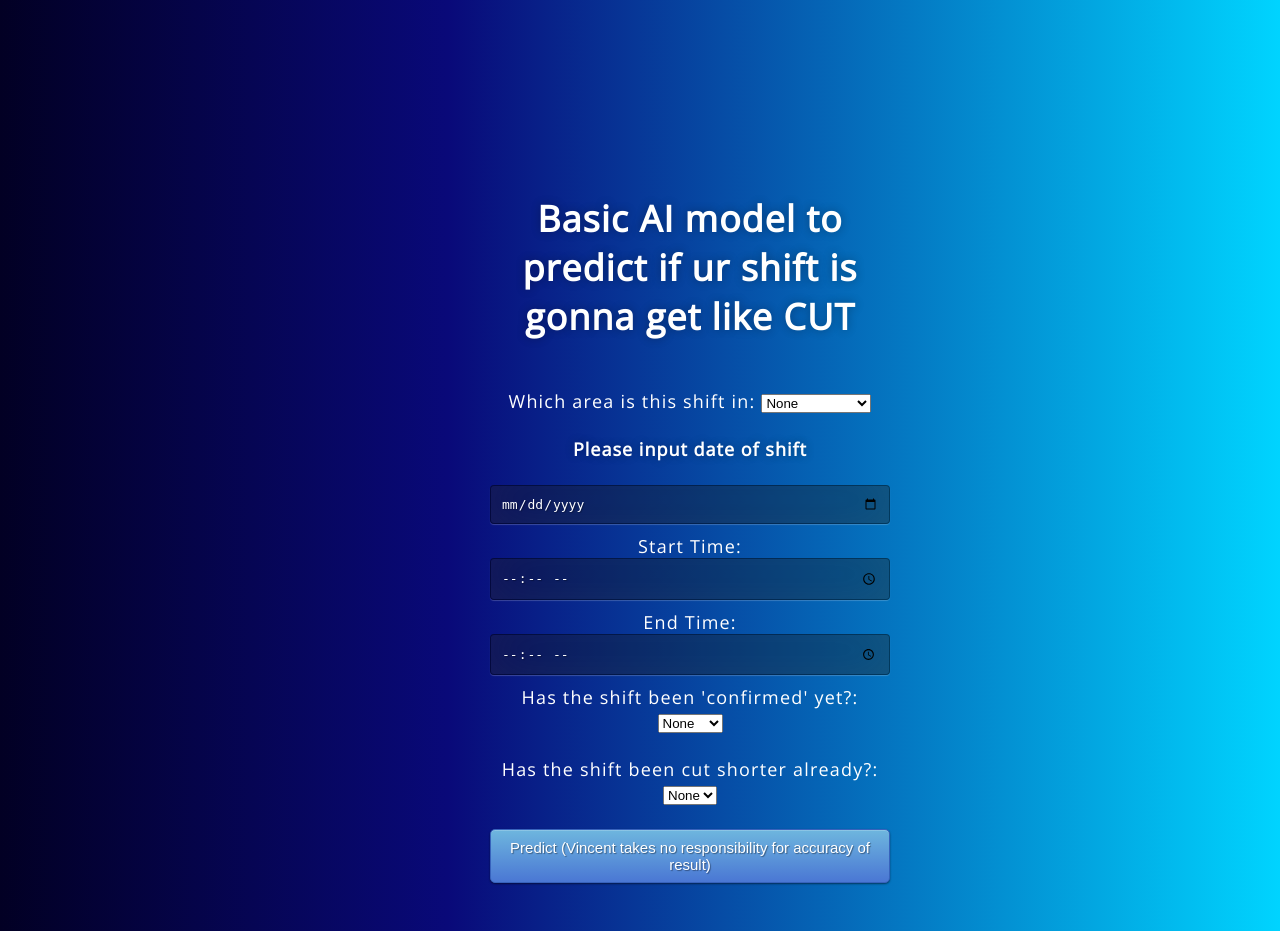
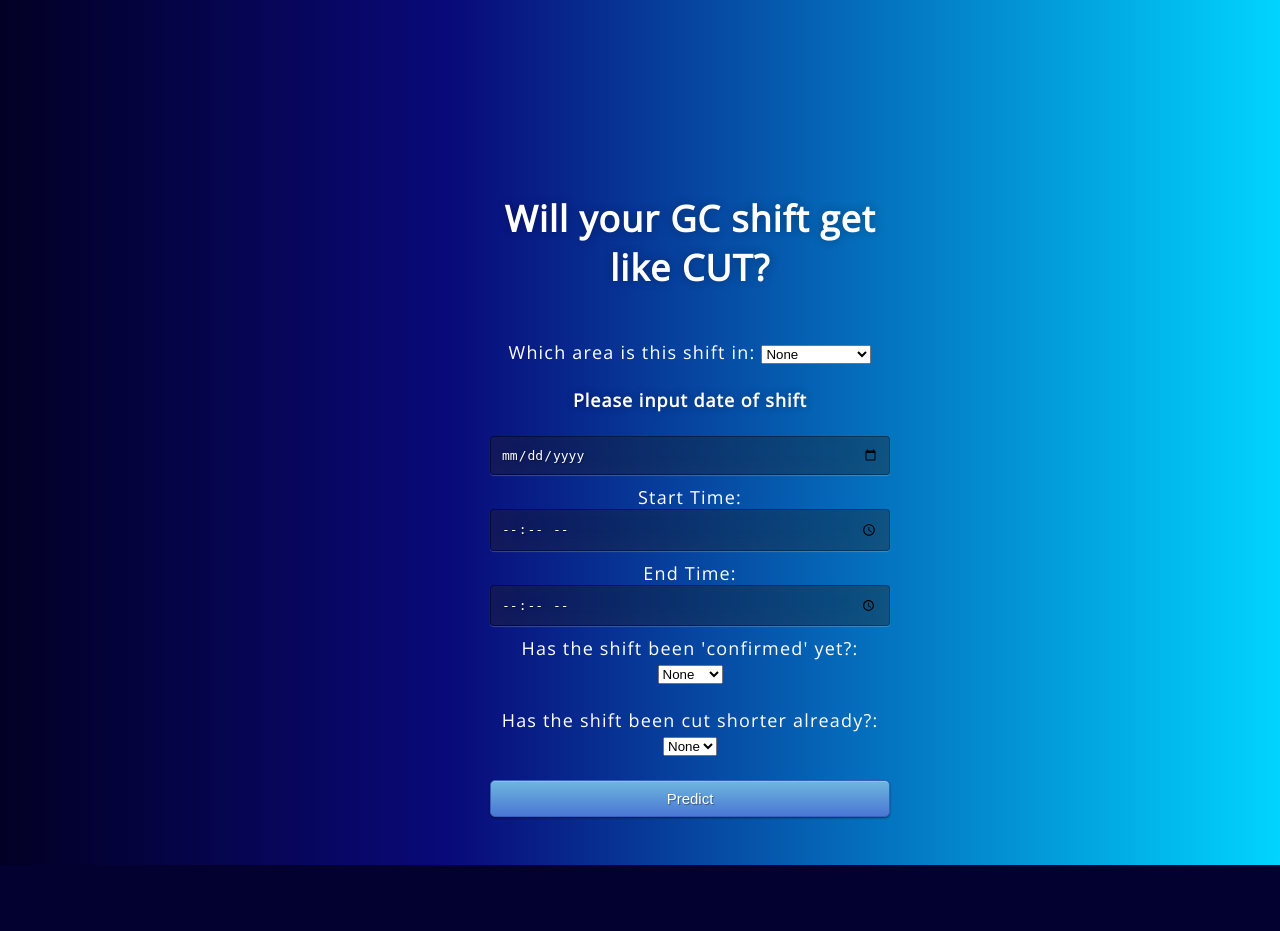
Before and after one commit to VenzoG/HowBusyCinema, a Flask app: page / in a window 1280 px wide. After the commit the page ends 865 px from the top, so only its background shows below. Run offline with Flask 2, Linux system fonts and the light colour scheme.

Commit message:
Update index.html

```diff
--- a/templates/index.html
+++ b/templates/index.html
@@ -14,7 +14,7 @@
 
     <body>
      <div class="login">
-      <h1>Basic AI model to predict if ur shift is gonna get like CUT</h1>
+      <h1>Will your GC shift get like CUT?</h1>
         <br>
 
         <form action="{{ url_for('predict')}}"method="post">
@@ -58,7 +58,7 @@
             <br>
             <br>
 
-            <button type="submit" class="btn btn-primary btn-block btn-large">Predict (Vincent takes no responsibility for accuracy of result)</button>
+            <button type="submit" class="btn btn-primary btn-block btn-large">Predict</button>
         </form>
 
        <br>
```
